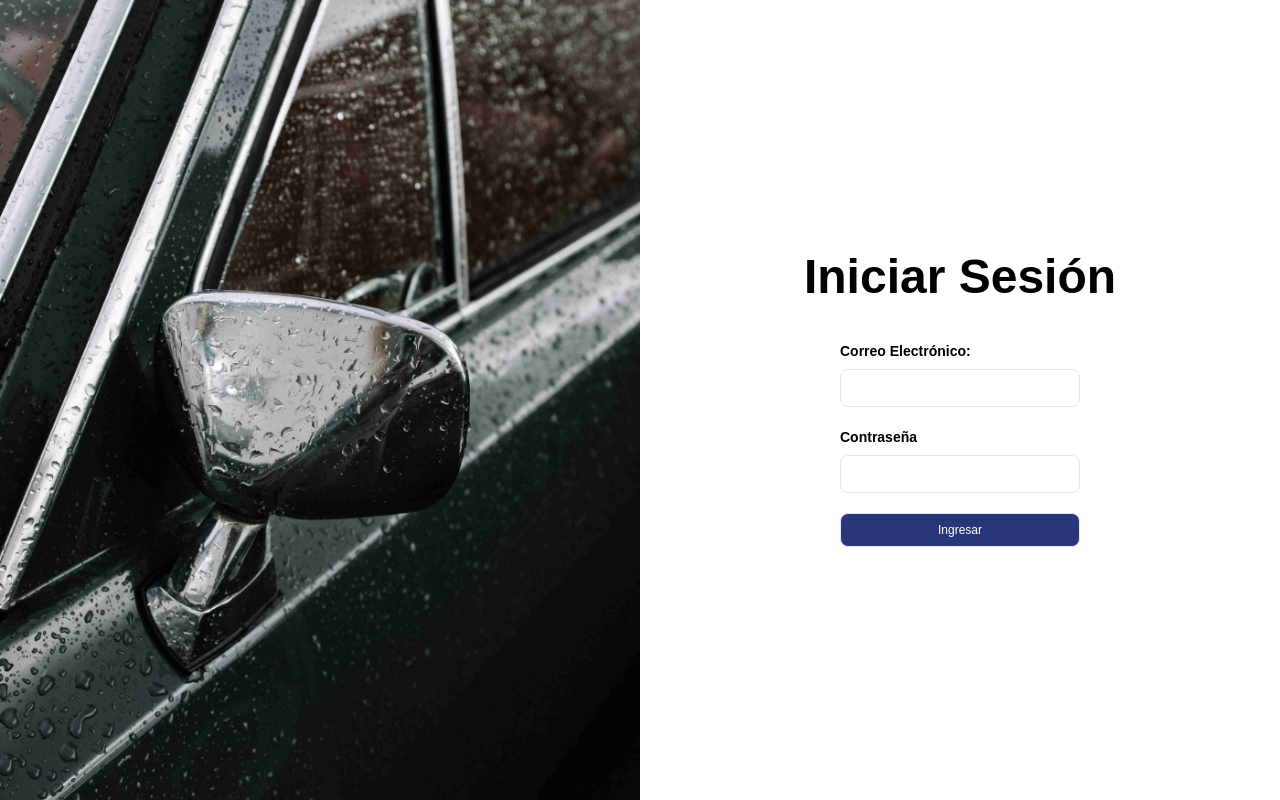
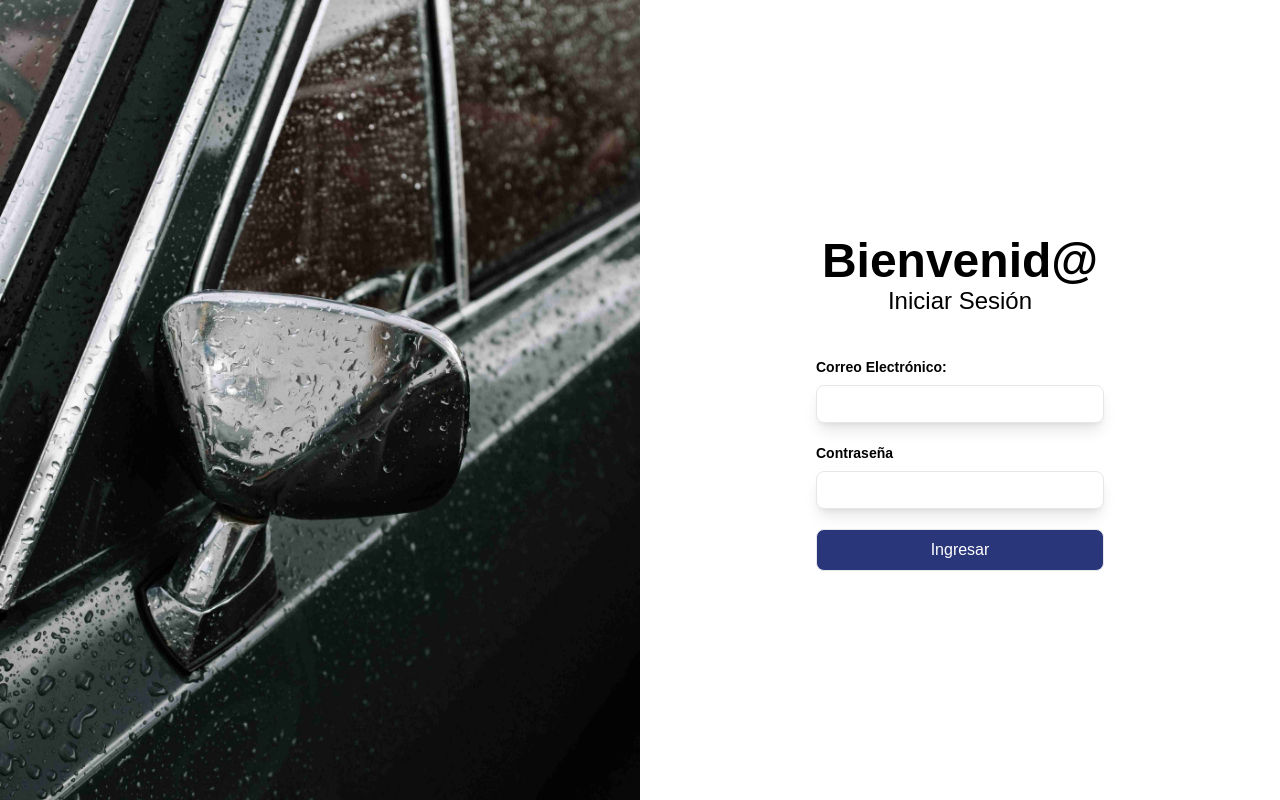
Before and after one commit to Rysth/REACT-MerkautoEC, a React (Create React App) app: page /login in a window 1280 px wide. Built offline with nearby package versions, Linux system fonts and the light colour scheme; no server answers; a web font is replaced by a local one.

Commit message:
Improve user experience for the Login Page.

```diff
--- a/src/pages/Login/Login.js
+++ b/src/pages/Login/Login.js
@@ -28,13 +28,14 @@ function Login() {
           />
         </picture>
         <article className="relative z-20 flex flex-col items-center justify-center p-6 bg-white sm:bg-none rounded-xl ">
-          <header>
+          <header className="mt-2 text-center">
             <h2 className="text-3xl font-bold sm:text-4xl md:text-5xl">
-              Iniciar Sesión
+              Bienvenid@
             </h2>
+            <p className="text-base sm:text-2xl">Iniciar Sesión</p>
           </header>
           <form
-            className="grid gap-5 mt-5 text-xs sm:text-sm sm:mt-10 w-60"
+            className="grid gap-5 mt-5 text-xs sm:text-sm sm:mt-10 w-72"
             onSubmit={handleSubmit(onSubmit)}
           >
             <fieldset>
@@ -46,7 +47,7 @@ function Login() {
                 <input
                   type="email"
                   {...register('email')}
-                  className="flex-1 p-2 font-normal border rounded-lg focus:outline-none focus:border-gray-500"
+                  className="flex-1 p-2 font-normal border rounded-lg shadow-lg focus:outline-none focus:border-gray-500"
                   autoComplete=""
                   required
                 />
@@ -61,7 +62,7 @@ function Login() {
                 <input
                   type="password"
                   {...register('password')}
-                  className="flex-1 p-2 font-normal border rounded-lg focus:outline-none focus:border-gray-500"
+                  className="flex-1 p-2 font-normal border rounded-lg shadow-lg focus:outline-none focus:border-gray-500"
                   autoComplete=""
                   required
                 />
@@ -70,7 +71,7 @@ function Login() {
             <fieldset className="flex items-center justify-end gap-1">
               <button
                 type="submit"
-                className="float-right w-full !p-2 btn btn-info"
+                className="float-right w-full !p-2 btn btn-info !text-base"
               >
                 Ingresar
               </button>
```
